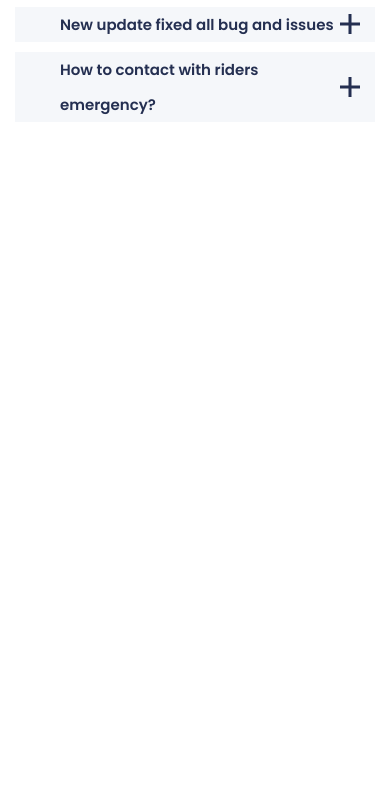
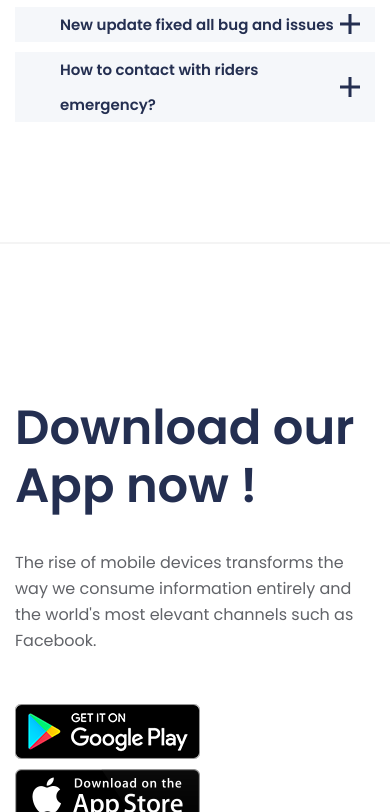
Before and after one commit to barbossa1991/applab, a website: page app/index.html in a window 390 px wide. Shown: the part 11188-12000 px from the top of the page. Before the commit the page ends 11430 px from the top, so only its background shows below. Drawn offline with nearby package versions, Linux system fonts and the light colour scheme; files whose address does not match are found by name.

Commit message:
project applab is complete

```diff
--- a/app/index.html
+++ b/app/index.html
@@ -515,7 +515,6 @@
     </div>
   </div>
 </section>
-<!--
 <footer>
   <section class="download">
     <div class="container">
@@ -548,7 +547,7 @@
         </div>
       </div>
       <div class="row d-flex justify-content-center">
-        <div class="col-lg-6 d-flex justify-content-center">
+        <div class="col-lg-8 d-flex justify-content-center">
           <nav class="footer-navbar">
               <ul class="navbar-list">
                 <li class="navbar-item">
@@ -587,7 +586,7 @@
       </div>
     </div>
   </div>
-</footer> -->
+</footer>
 
 
 
--- a/app/scss/_media.scss
+++ b/app/scss/_media.scss
@@ -87,6 +87,9 @@
   .map {
     margin-bottom: 55px;
   }
+  .download {
+    background-image: none;
+  }
 }
 @media (max-width: 767px) {
   .header-box__title {
@@ -99,6 +102,10 @@
   }
   .questions__box-title {
     line-height: 50px;
+  }
+  .navbar-list {
+    display: block;
+    text-align: center;
   }
 }
 @media (max-width: 480px) {
@@ -131,4 +138,13 @@
   .questions__box-title {
     line-height: 35px;
   }
+  .download__linkbox {
+    a {
+      display: inline-block;
+    }
+    a + a {
+      margin-left: 0;
+      margin-top: 10px;
+    }
+  }
 }
```
Also changed, not shown: app/css/style.min.css.
